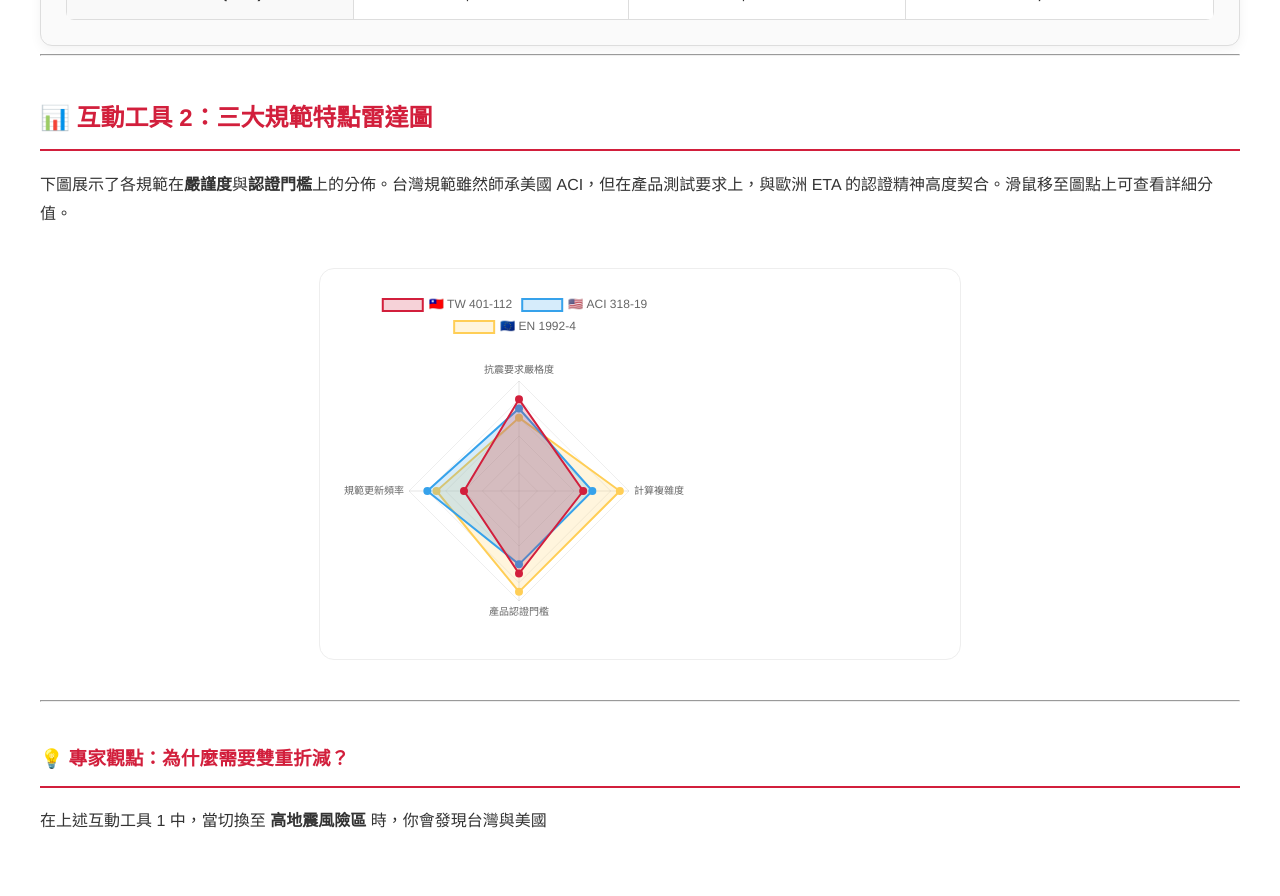
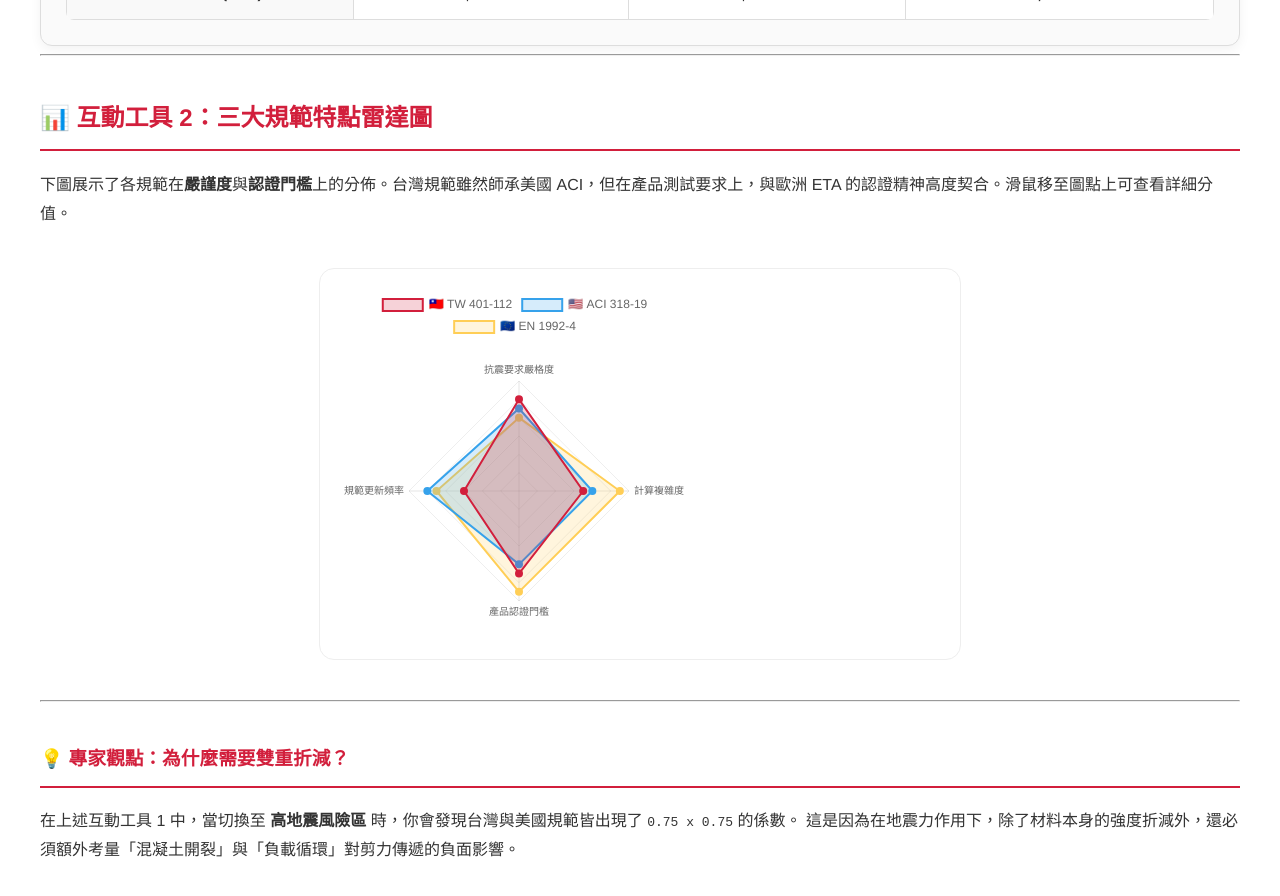
Before and after one commit to SSTTW/TWsoftware-FAQ, a Jekyll site: the page built from _posts/2026-04-10-global-codes.md, in a window 1280 px wide and 900 px high, scrolled down 947 px. Shown: the top 896 px of the window. Built offline with Jekyll 4.4.1, drawn with Linux system fonts in a browser that asks for light colours; before the commit the page ends 1819 px from its top, so only the background shows below that.

Commit message:
Update 2026-04-10-global-codes.md

```diff
--- a/_posts/2026-04-10-global-codes.md
+++ b/_posts/2026-04-10-global-codes.md
@@ -166,4 +166,5 @@ excerpt: "透過互動式圖表，直觀解析台灣土木401-112、美國 ACI 3
 ---
 
 ### 💡 專家觀點：為什麼需要雙重折減？
-在上述互動工具 1 中，當切換至 **高地震風險區** 時，你會發現台灣與美國
+在上述互動工具 1 中，當切換至 **高地震風險區** 時，你會發現台灣與美國規範皆出現了 `0.75 x 0.75` 的係數。
+這是因為在地震力作用下，除了材料本身的強度折減外，還必須額外考量「混凝土開裂」與「負載循環」對剪力傳遞的負面影響。
```
